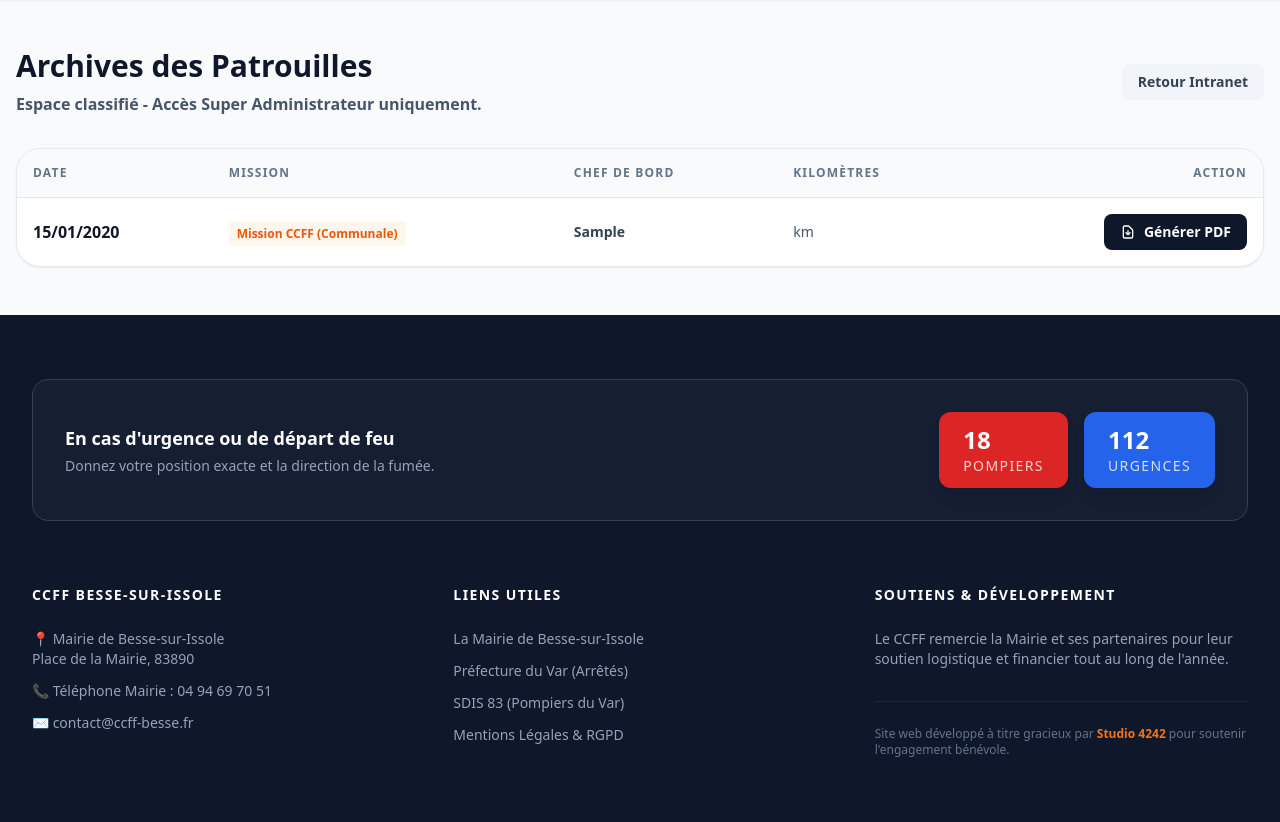
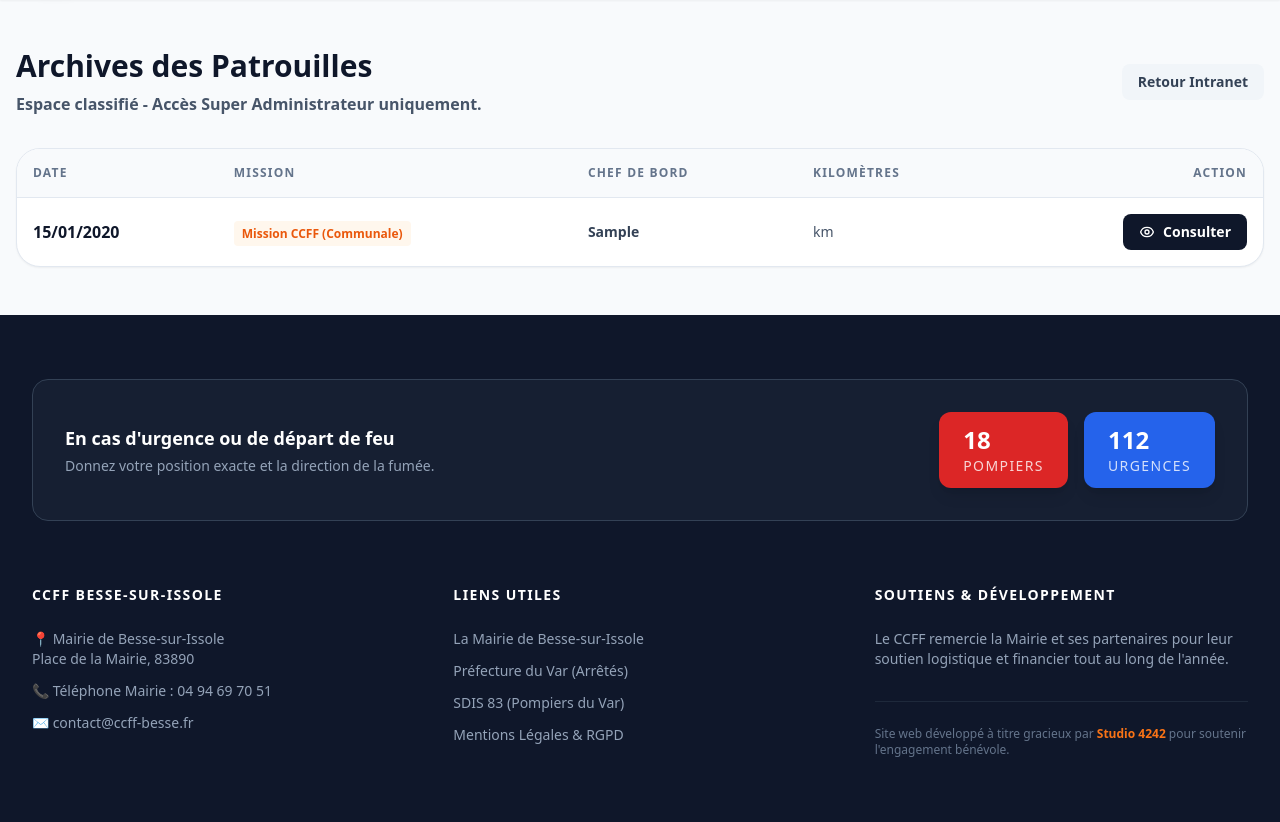
Before and after one commit to Gwenael8389/CCFF, a Django app: page /intranet/archives/ in a window 1280 px wide. Shown: the part 80-902 px from the top of the page. Run offline with Django 4.2, Linux system fonts and the light colour scheme; a user stored in the database is signed in; tables that the repository leaves empty hold one stand-in row (values such as "Sample post"); some libraries are stand-ins or nearby versions.

Commit message:
No reverse in archive

```diff
--- a/templates/archives.html
+++ b/templates/archives.html
@@ -30,9 +30,9 @@
                     <td class="p-4 text-sm font-bold text-slate-700">{{ p.chef_de_bord.first_name|default:p.chef_de_bord.username }}</td>
                     <td class="p-4 text-sm text-slate-600">{{ p.km_fin|add:"-"|add:p.km_debut }} km</td>
                     <td class="p-4 text-right">
-                        <a href="{% url 'telecharger_pdf' p.id %}" target="_blank" class="bg-slate-900 text-white px-4 py-2 rounded-lg text-sm font-bold hover:bg-brand-600 transition flex items-center gap-2 justify-end inline-flex">
-                            <svg class="w-4 h-4" fill="none" stroke="currentColor" viewBox="0 0 24 24"><path stroke-linecap="round" stroke-linejoin="round" stroke-width="2" d="M12 10v6m0 0l-3-3m3 3l3-3m2 8H7a2 2 0 01-2-2V5a2 2 0 012-2h5.586a1 1 0 01.707.293l5.414 5.414a1 1 0 01.293.707V19a2 2 0 01-2 2z"></path></svg>
-                            Générer PDF
+                        <a href="{% url 'voir_rapport' p.id %}" class="bg-slate-900 text-white px-4 py-2 rounded-lg text-sm font-bold hover:bg-brand-600 transition flex items-center gap-2 justify-end inline-flex">
+                            <svg class="w-4 h-4" fill="none" stroke="currentColor" viewBox="0 0 24 24"><path stroke-linecap="round" stroke-linejoin="round" stroke-width="2" d="M15 12a3 3 0 11-6 0 3 3 0 016 0z"></path><path stroke-linecap="round" stroke-linejoin="round" stroke-width="2" d="M2.458 12C3.732 7.943 7.523 5 12 5c4.478 0 8.268 2.943 9.542 7-1.274 4.057-5.064 7-9.542 7-4.477 0-8.268-2.943-9.542-7z"></path></svg>
+                            Consulter
                         </a>
                     </td>
                 </tr>
```
